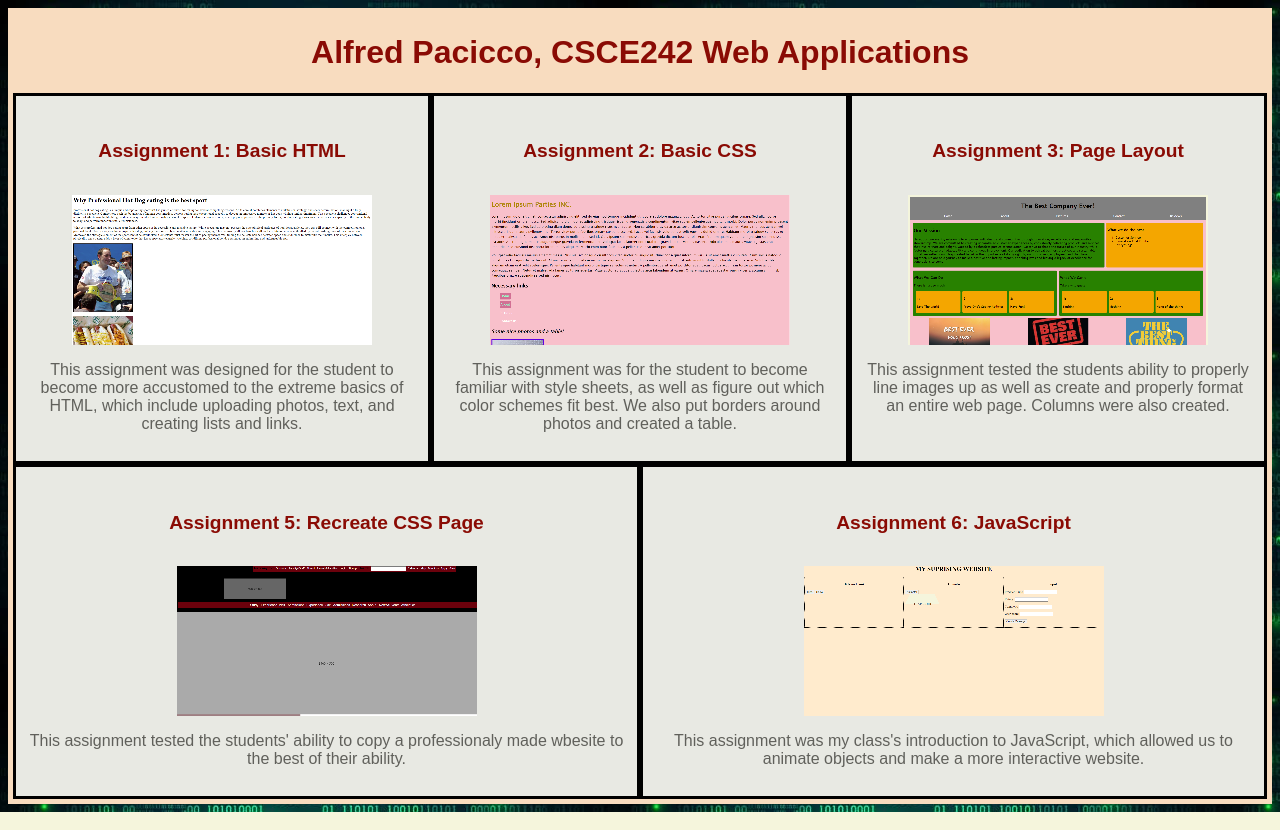
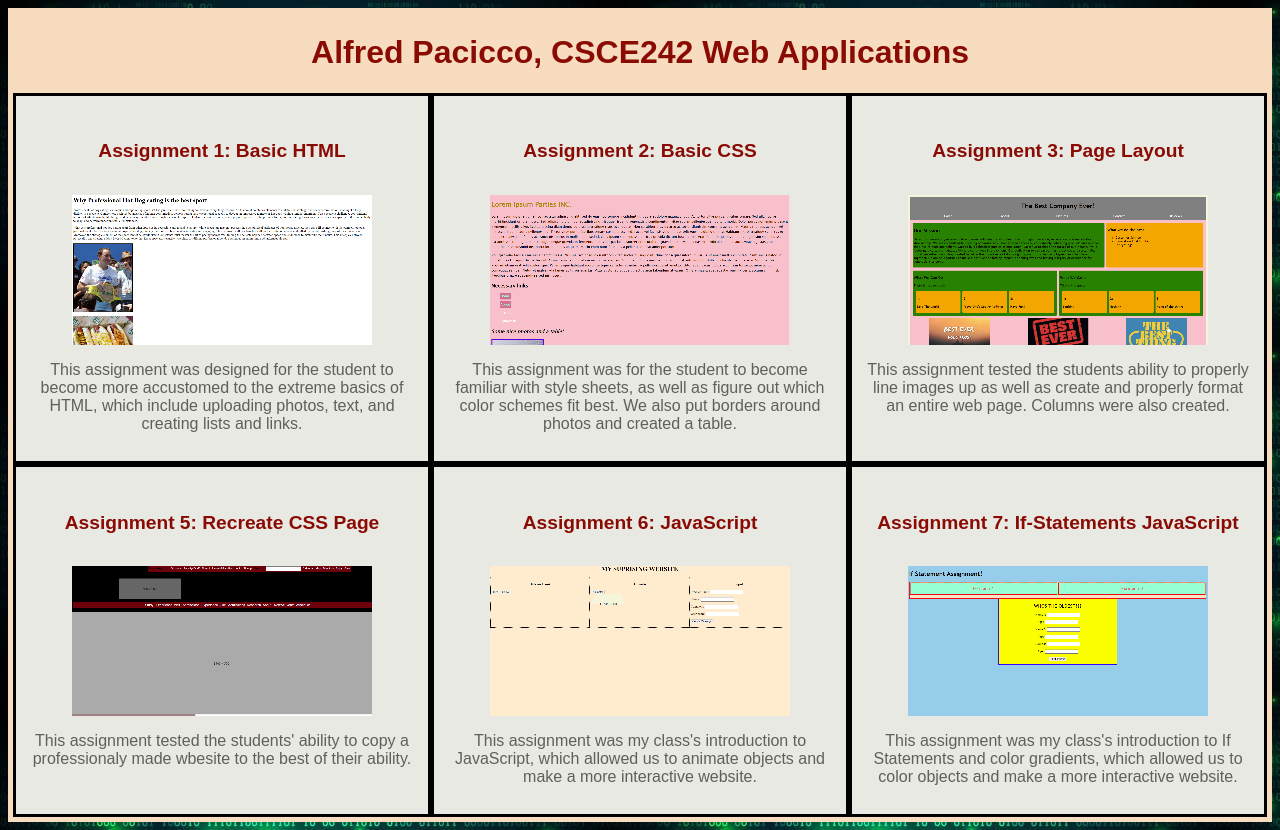
Before and after one commit to apacicco/apacicco.github.io, a plain HTML site: page index.html in a window 1280 px wide. Drawn offline with Linux system fonts and the light colour scheme.

Commit message:
main page edit

```diff
--- a/index.html
+++ b/index.html
@@ -33,14 +33,22 @@
                         </section>
                         <section id="assignment" class="asscols">
                             <h5>Assignment 5: Recreate CSS Page</h5>
-                            <a href="https://apacicco.github.io/assignments/assignment5/"><img src="images/image-300x150 (4).jpg" alt="Assignment 3"/></a>
+                            <a href="https://apacicco.github.io/assignments/assignment5/"><img src="images/image-300x150 (4).jpg" alt="Assignment 5"/></a>
                             <p>This assignment tested the students' ability to copy a professionaly made wbesite to the best of their ability. </p>
                         </section>
                         <section id="assignment" class="asscols">
                             <h5>Assignment 6: JavaScript</h5>
-                            <a href="https://apacicco.github.io/assignments/assignment6/"><img src="images/image-300x150 (6).jpg" alt="Assignment 3"/></a>
+                            <a href="https://apacicco.github.io/assignments/assignment6/"><img src="images/image-300x150 (6).jpg" alt="Assignment 6"/></a>
                             <p>
                                 This assignment was my class's introduction to JavaScript, which allowed us to animate objects and make
+                                a more interactive website.
+                             </p>
+                        </section>
+                        <section id="assignment" class="asscols">
+                            <h5>Assignment 7: If-Statements JavaScript</h5>
+                            <a href="https://apacicco.github.io/assignments/assignment7/"><img src="images/image-300x150 (7).jpg" alt="Assignment 7"/></a>
+                            <p>
+                                This assignment was my class's introduction to If Statements and color gradients, which allowed us to color objects and make
                                 a more interactive website.
                              </p>
                         </section>
```
Also changed, not shown: images/image-300x150 (7).jpg (added).
